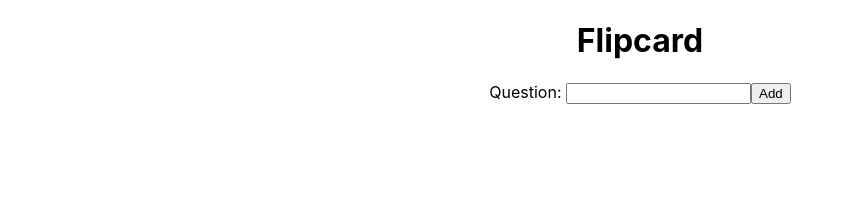
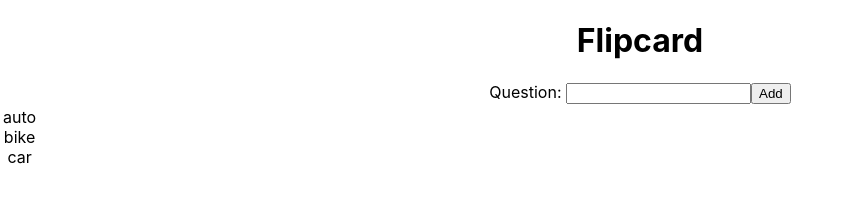
Before and after one commit to kirankashyap/FlipCardReact, a React (Create React App) app: page / in a window 1280 px wide. Shown: the top 218 px of the page, without its empty margins (0-851 px from the left). Built offline with nearby package versions, Linux system fonts and the light colour scheme.

Commit message:
add state

```diff
--- a/src/Card.js
+++ b/src/Card.js
@@ -3,7 +3,7 @@ import React from 'react';
 class Card extends React.Component{
 
   render(){
-    return <div>goo</div>
+    return <div>{this.props.title}</div>
     ;
   }
 
--- a/src/HomePageComponent.js
+++ b/src/HomePageComponent.js
@@ -6,23 +6,49 @@ import ReactDOM from 'react-dom';
 
 class HomePageComponent extends React.Component{
 
+constructor(){
+  super();
+  this.state = {
+    cards: ['auto','bike','car']
+  }
+}
+
+renderCards(){
+  const elements = this.state.cards;
+
+  const items = []
+
+  for (const [index, value] of elements.entries()) {
+    items.push(<Card title={value} />)
+  }
+
+  return items;
+}
 
 
+addQuestion(){
+  console.log(this.getState());
+
+}
+
 render(){
-  return <div>
+  return (<div>
   <h1> Flipcard </h1>
   Question: <input type="text" id="questionText"/>
   <button id="addButton" onClick={this.addQuestion}>Add</button>
 
   <table id="cardsTable">
-
+    <tr>
+      <td>
+      {this.renderCards()}
+      </td>
+    </tr>
 
   </table>
 
-  </div>;
+</div>);
 }
-addQuestion(){
-}
+
 
 }
 
```
